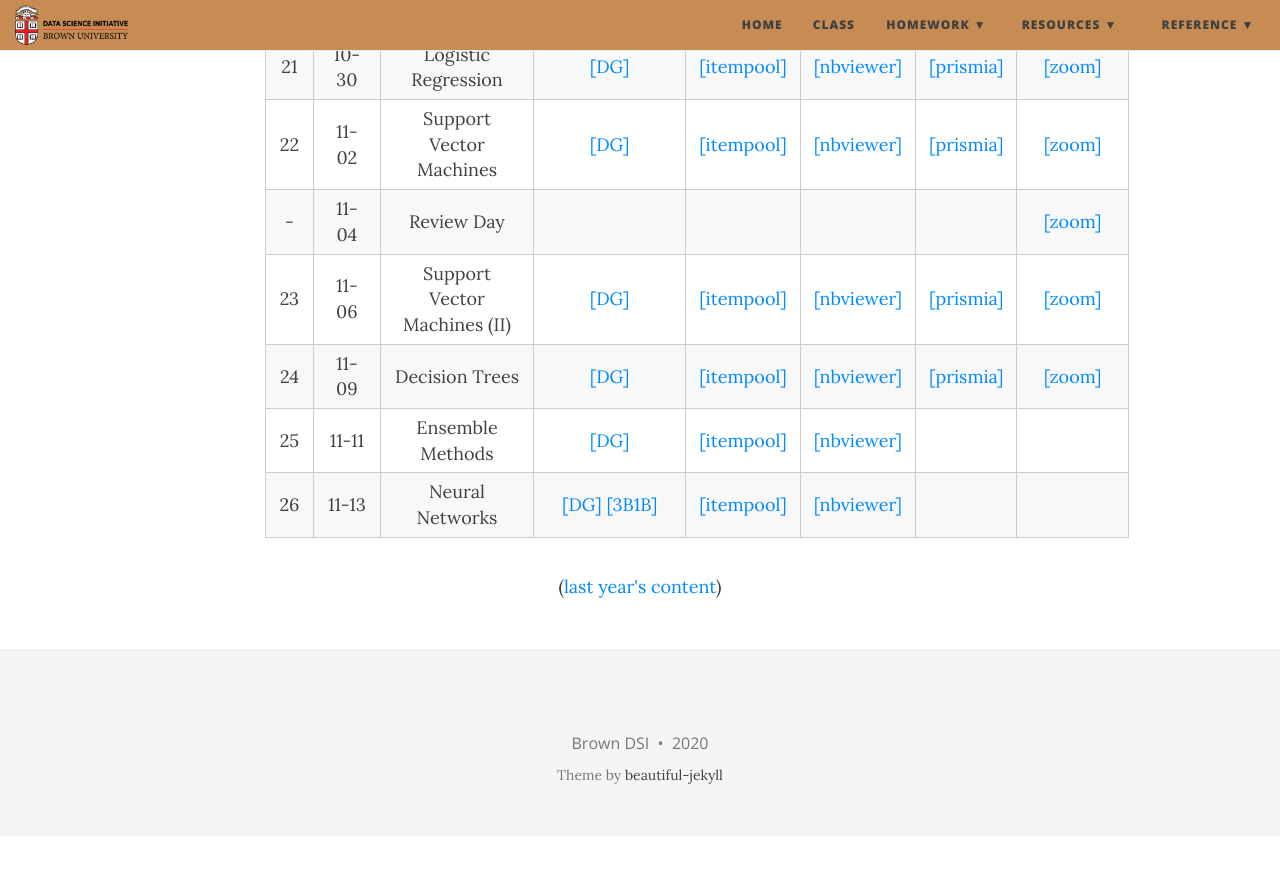
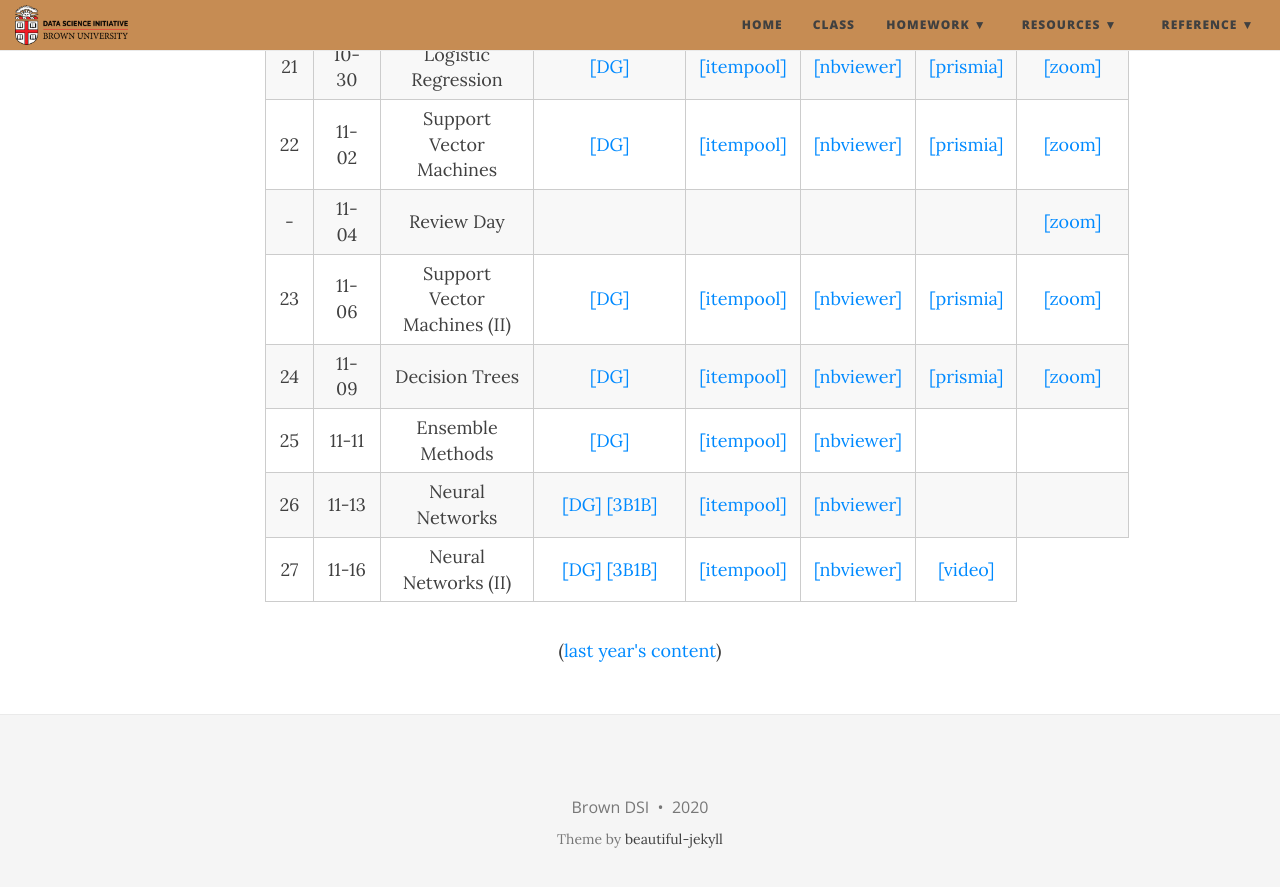
Before and after one commit to data1010/data1010.github.io, a Jekyll site: the page built from class.md, in a window 1280 px wide and 900 px high, scrolled down 2328 px. Shown: the top 887 px of the window. Built offline with Jekyll 4.4.1, drawn with Linux system fonts in a browser that asks for light colours; nearby versions of some CDN libraries; before the commit the page ends 3164 px from its top, so only the background shows below that.

Commit message:
Add content for Monday

```diff
--- a/class.md
+++ b/class.md
@@ -297,6 +297,15 @@ title: Notebooks and videos
       <td style="text-align: center"></td>
       <td style="text-align: center"></td>
     </tr>
+    <tr>
+      <td style="text-align: center">27</td>
+      <td style="text-align: center">11-16</td>
+      <td style="text-align: center">Neural Networks (II)</td>
+      <td style="text-align: center"><a href="https://mathigon.org/course/machine-learning/neural-networks">[DG]</a>&nbsp;<a href="https://youtu.be/IHZwWFHWa-w">[3B1B]</a></td>
+      <td style="text-align: center"><a href="https://itempool.com/sswatson/c/fXEx7-qA0ok">[itempool]</a></td>
+      <td style="text-align: center"><a href="https://nbviewer.jupyter.org/github/data1010/problem-sets/blob/master/2020/11-13/data1010-11-13.ipynb">[nbviewer]</a></td>
+      <td style="text-align: center"><a href="https://youtu.be/Duh9OLys5gk">[video]</a></td>
+    </tr>
   </tbody>
 </table>
 
```
